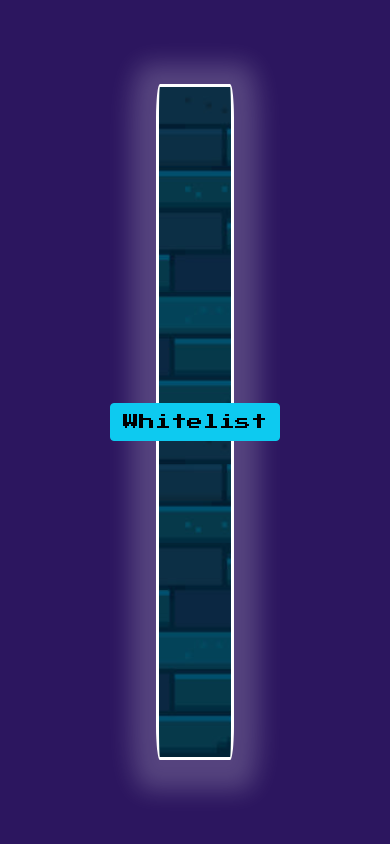
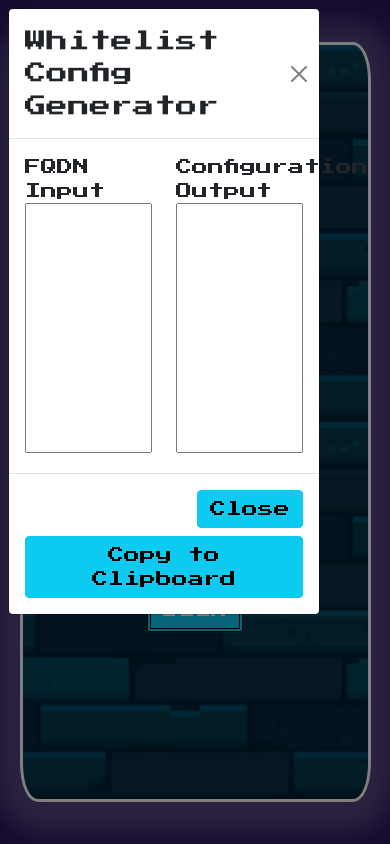
Before and after one commit to RehabThis/ToolShed, a React (Create React App) app: page /vendor/fortigate/whitelist-tool in a window 390 px wide. Built offline with nearby package versions, Linux system fonts and the light colour scheme.

Commit message:
added some mobile styling to correct overflow issues with buttons, added/corrected routing issues with 3rd level deep pages, set modal to true by default for whitelist tool for better UX

```diff
--- a/src/App.css
+++ b/src/App.css
@@ -8,6 +8,7 @@
 * {
   font-family: 'Press Start 2P', mono;
 }
+
 /* End of Globals */
 
 /* Start of Custom Grid Layout */
@@ -55,6 +56,16 @@ body {
   box-shadow: 0px 5px 25px 25px rgba(255, 255, 255, 0.2);
 }
 
+.navLinks a {
+  text-decoration: none;
+}
+
+.backButton {
+  display: flex;
+  flex-basis: 100%;
+  justify-content: center;
+}
+
 .spacer {
   border-top: 1px solid white;
 }
@@ -87,6 +98,7 @@ logo img {
 #navCol ul {
   flex-basis: 100%;
   display: flex;
+  flex-wrap: wrap;
   justify-content: space-around;
   padding: 0;
   margin: 0;
@@ -104,6 +116,43 @@ logo img {
 button li {
   color: #fff;
 }
+
+.fortiCol {
+  flex-wrap: nowrap !important;
+}
+/* Start of Mobile Nav Styling */
+@media all and (max-width: 1919px) {
+
+}
+
+@media all and (min-width:1440) and (max-width: 1919px) {
+	.appContainer {
+		width: 25vw !important;
+		height: 90vh;
+	}
+}
+
+@media all and (min-width:980) and (max-width: 1439px) {
+	.appContainer {
+		width: 40vw !important;
+		height: 90vh;
+	}
+}
+
+@media all and (min-width:768) and (max-width: 979px) {
+	.appContainer {
+		width: 50vw !important;
+		height: 90vh;
+	}
+}
+
+@media all and (max-width: 425px) {
+	.appContainer {
+		width: 90vw;
+		height: 90vh;
+	}
+}
+/* End Mobile Nav Styling */
 
 /* End of Navigation Styling */
 
--- a/src/components/Fortigate.js
+++ b/src/components/Fortigate.js
@@ -15,9 +15,9 @@ function Fortigate() {
                     <img src={Lumen_Technologies_Logo} className="logoImg"></img> */}
                 </logo>
             </div>
-            <div id="navCol">
+            <div id="navCol" className="fortiCol">
                 <ul>
-                    <Link to="/vendor/fortigate/whitelist-tool/"><Button className="navLinks" variant="info"><li>Whitelist</li></Button></Link>
+                    <Button className="navLinks" variant="info"><Link to="/vendor/fortigate/whitelist-tool/"><li>Whitelist</li></Link></Button>
                     <Button className="navLinks" variant="info"><li>FW Rule</li></Button>
                     <Button className="navLinks" variant="info"><li>Route Map</li></Button>
                     <Button className="navLinks" variant="info"><li>Static Route</li></Button>
--- a/src/components/FortigateWhitelistToolFQDN.js
+++ b/src/components/FortigateWhitelistToolFQDN.js
@@ -1,5 +1,6 @@
 import React, {useState} from 'react'
 import { Button, Modal } from 'react-bootstrap'
+import { Link } from 'react-router-dom';
 //import ModalNew from './ModalNew'
 
 function parseConfig2(fqdnArray) {
@@ -18,7 +19,7 @@ function handleCopy(handleOutput) {
 }
 
 function FortigateWhitelistToolFQDN() {
-    var [showModal, setShow] = useState(false);
+    var [showModal, setShow] = useState(true);
     var handleClose = () => setShow(false);
     var handleShow = () => setShow(true);
 
@@ -36,9 +37,7 @@ function FortigateWhitelistToolFQDN() {
 
     return (
         <div className="appContainer">
-        <Button variant="info" onClick={handleShow}>
-          Whitelist
-        </Button>
+        <Button variant="info" className="navLinks" onClick={handleShow}><li>Whitelist</li></Button>
         <Modal show={showModal} onHide={handleClose}>
         <Modal.Header closeButton>
           <Modal.Title>Whitelist Config Generator</Modal.Title>
@@ -64,6 +63,9 @@ function FortigateWhitelistToolFQDN() {
           </Button>
         </Modal.Footer>
       </Modal>
+      <div className="backButton">
+      <Link to="/vendor/fortigate"><Button className="navLinks" variant="info"><li>Back</li></Button></Link>
+      </div>
         </div>
     )
 }
```
